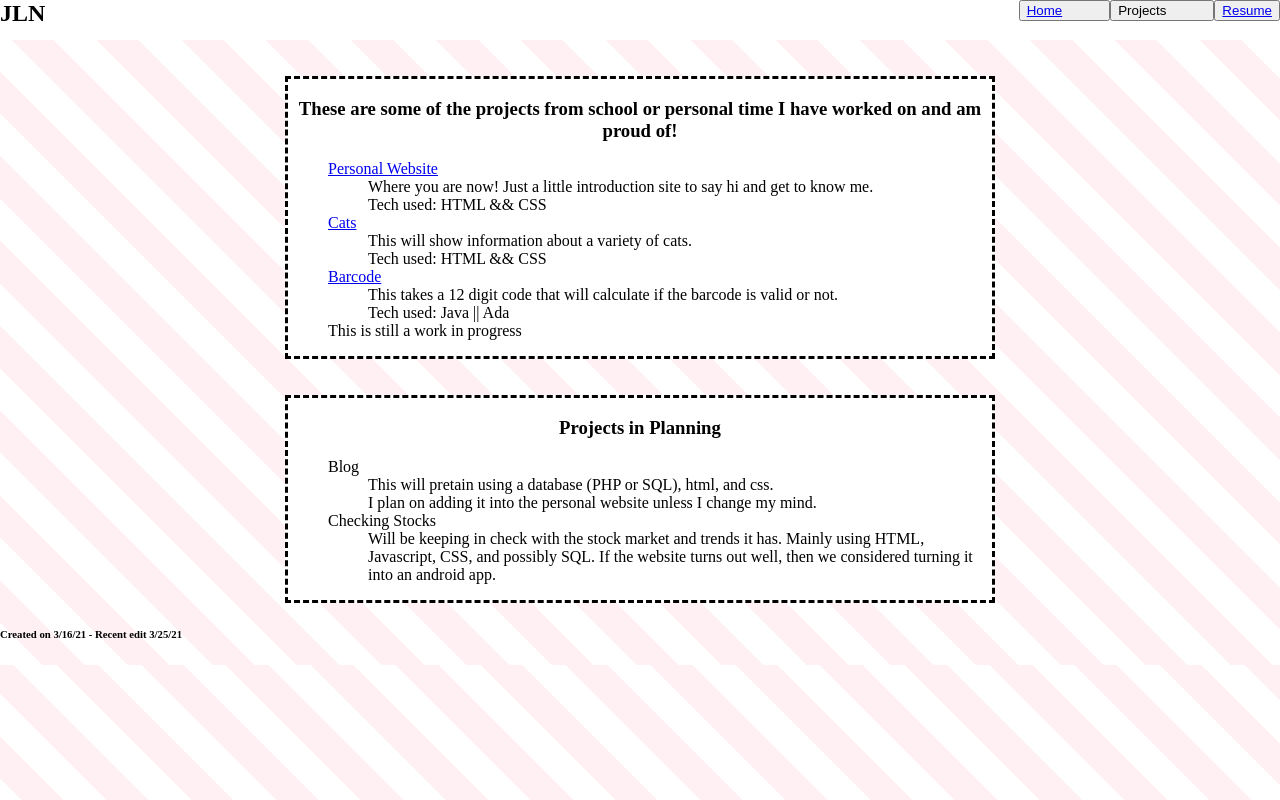
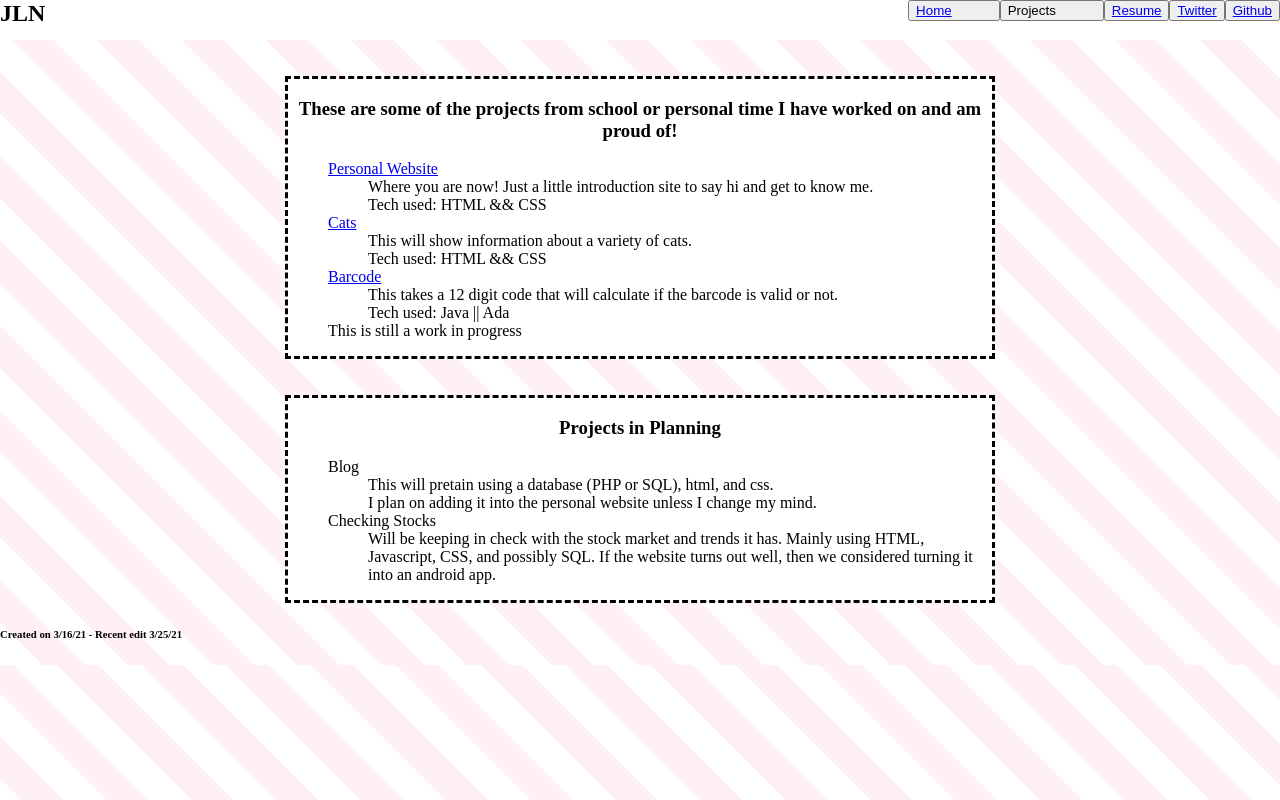
Before and after one commit to Jeninuwin/JennyNguyen, a plain HTML site: page project.html in a window 1280 px wide. Drawn offline with Linux system fonts and the light colour scheme.

Commit message:
Update project.html

```diff
--- a/project.html
+++ b/project.html
@@ -18,9 +18,11 @@
   </style>
     <nav class = "bar">
       <H1 style ="display: inline;">JLN</H1>
-          <button><a href="https://drive.google.com/file/d/1dNxrHnv_kU_e5vi1kkYQjgKAFP-ardUn/view?usp=sharing">Resume</a></button>
-          <button>Projects<span class = "tab"></span></button>
-          <button><a href="index.html">Home</a><span class = "tab"></span></button>
+        <button><a href="https://github.com/Jeninuwin">Github</a></button>
+        <button><a href="https://twitter.com/_Menios_">Twitter</a></button>
+        <button><a href="https://drive.google.com/file/d/1dNxrHnv_kU_e5vi1kkYQjgKAFP-ardUn/view?usp=sharing">Resume</a></button>
+        <button>Projects<span class = "tab"></span></button>
+        <button><a href="index.html">Home</a><span class = "tab"></span></button>
         </ul>
 
     </nav>
```
